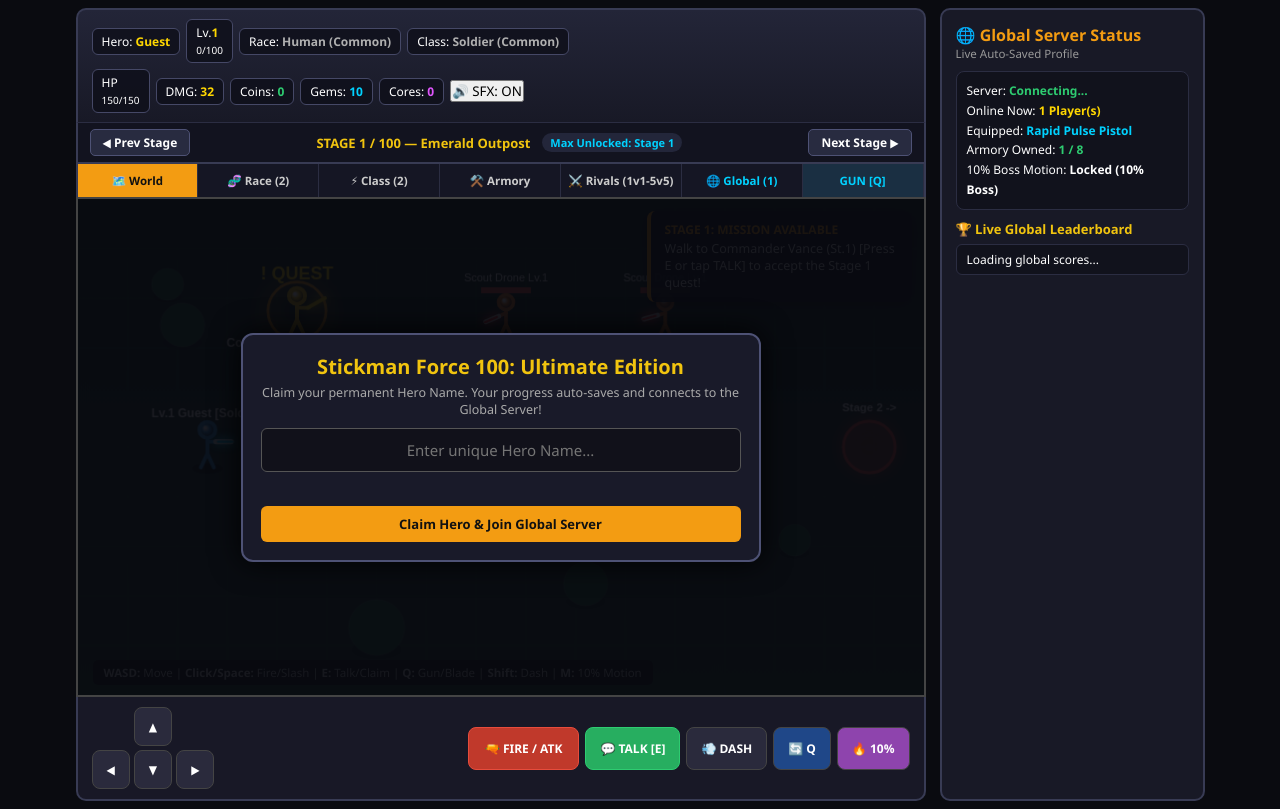
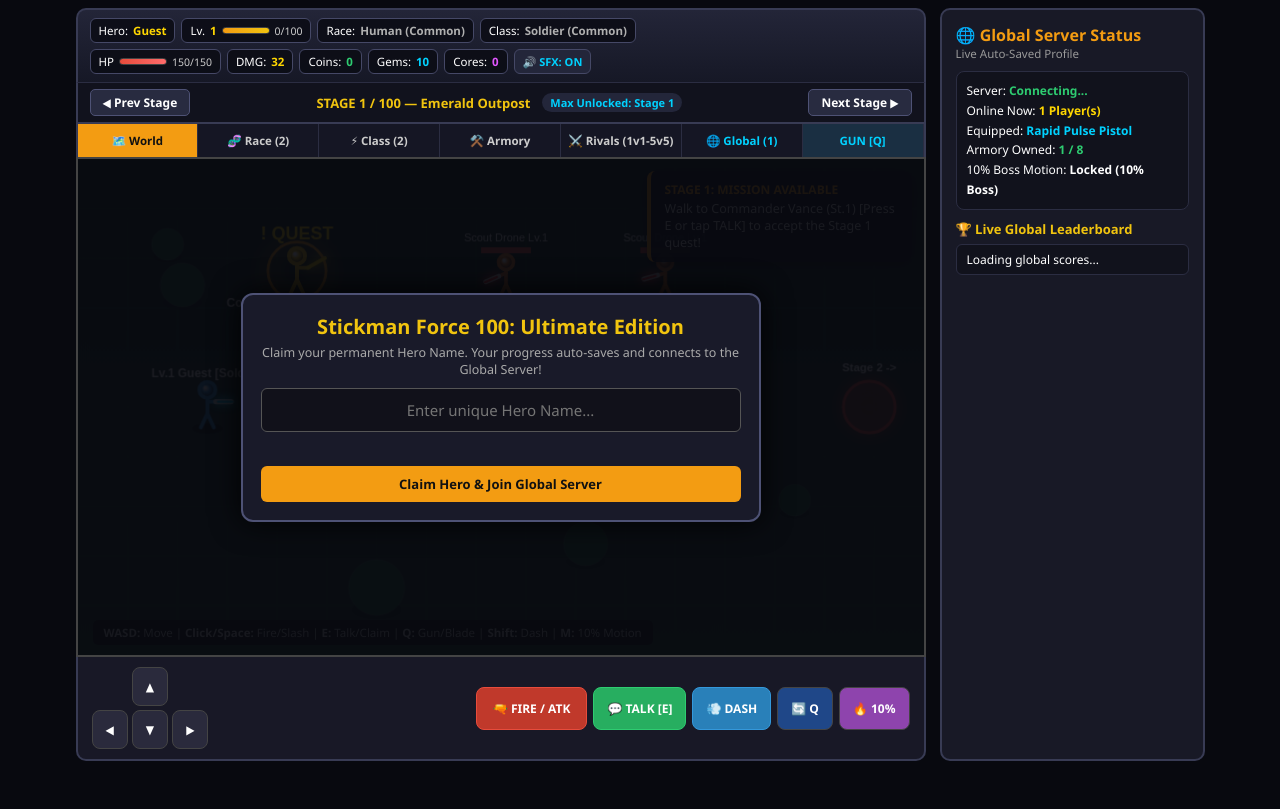
Before and after one commit to jainsonamdev231-hue/stick-man, a plain HTML site: page index.html in a window 1280 px wide. Drawn offline with Linux system fonts and the light colour scheme.

Commit message:
Update style.css

```diff
--- a/style.css
+++ b/style.css
@@ -8,7 +8,7 @@
 }
 
 body {
-    background: #0a0b10;
+    background: #08090f;
     color: #fff;
     display: flex;
     justify-content: center;
@@ -34,8 +34,8 @@ body {
 
 #hud {
     width: 100%;
-    background: linear-gradient(180deg, #232538, #181926);
-    padding: 9px 14px;
+    background: linear-gradient(180deg, #232538, #161826);
+    padding: 8px 12px;
     border-radius: 10px 10px 0 0;
     border: 2px solid #383b54;
     border-bottom: none;
@@ -54,11 +54,14 @@ body {
 }
 
 .stat-badge {
-    background: rgba(15, 16, 26, 0.85);
-    padding: 4px 9px;
+    background: rgba(12, 13, 22, 0.9);
+    padding: 4px 8px;
     border-radius: 6px;
-    font-size: 12px;
+    font-size: 11.5px;
     border: 1px solid #454866;
+    display: flex;
+    align-items: center;
+    gap: 5px;
 }
 
 .stat-badge span {
@@ -66,12 +69,46 @@ body {
     color: #ffd700;
 }
 
+.bar-badge small {
+    color: #ccc;
+    font-size: 10.5px;
+}
+
+.mini-bar {
+    width: 48px;
+    height: 7px;
+    background: #090a10;
+    border: 1px solid #444;
+    border-radius: 4px;
+    overflow: hidden;
+}
+
+.mini-fill {
+    height: 100%;
+    width: 100%;
+    transition: width 0.2s;
+}
+
+.hp-fill { background: linear-gradient(90deg, #e74c3c, #ff6b6b); }
+.xp-fill { background: linear-gradient(90deg, #f39c12, #f1c40f); }
+
+.sound-btn {
+    background: #23263a;
+    color: #00d2ff;
+    border: 1px solid #454866;
+    padding: 4px 8px;
+    border-radius: 6px;
+    font-size: 11px;
+    font-weight: bold;
+    cursor: pointer;
+}
+
 /* Stage 1-100 Selector Bar */
 .stage-bar {
     display: flex;
     justify-content: space-between;
     align-items: center;
-    background: #12131f;
+    background: #11121d;
     border-left: 2px solid #383b54;
     border-right: 2px solid #383b54;
     border-top: 1px solid #2b2d42;
@@ -126,7 +163,7 @@ body {
 
 .menu-btn {
     flex: 1;
-    min-width: 92px;
+    min-width: 90px;
     background: transparent;
     color: #ccc;
     border: none;
@@ -448,7 +485,7 @@ input[type="text"] {
     color: #fff;
     border: 1px solid #444;
     border-radius: 8px;
-    padding: 10px 14px;
+    padding: 10px 13px;
     font-size: 12px;
     font-weight: bold;
     cursor: pointer;
@@ -458,6 +495,7 @@ input[type="text"] {
 .t-btn:active { background: #f39c12; color: #111; }
 .atk-btn { background: #c0392b; border-color: #e74c3c; padding: 12px 16px; }
 .talk-btn { background: #27ae60; border-color: #2ecc71; }
+.dash-btn { background: #2980b9; border-color: #3498db; }
 .mode-btn { background: #1f4788; }
 .motion-btn { background: #8e44ad; }
 
```
